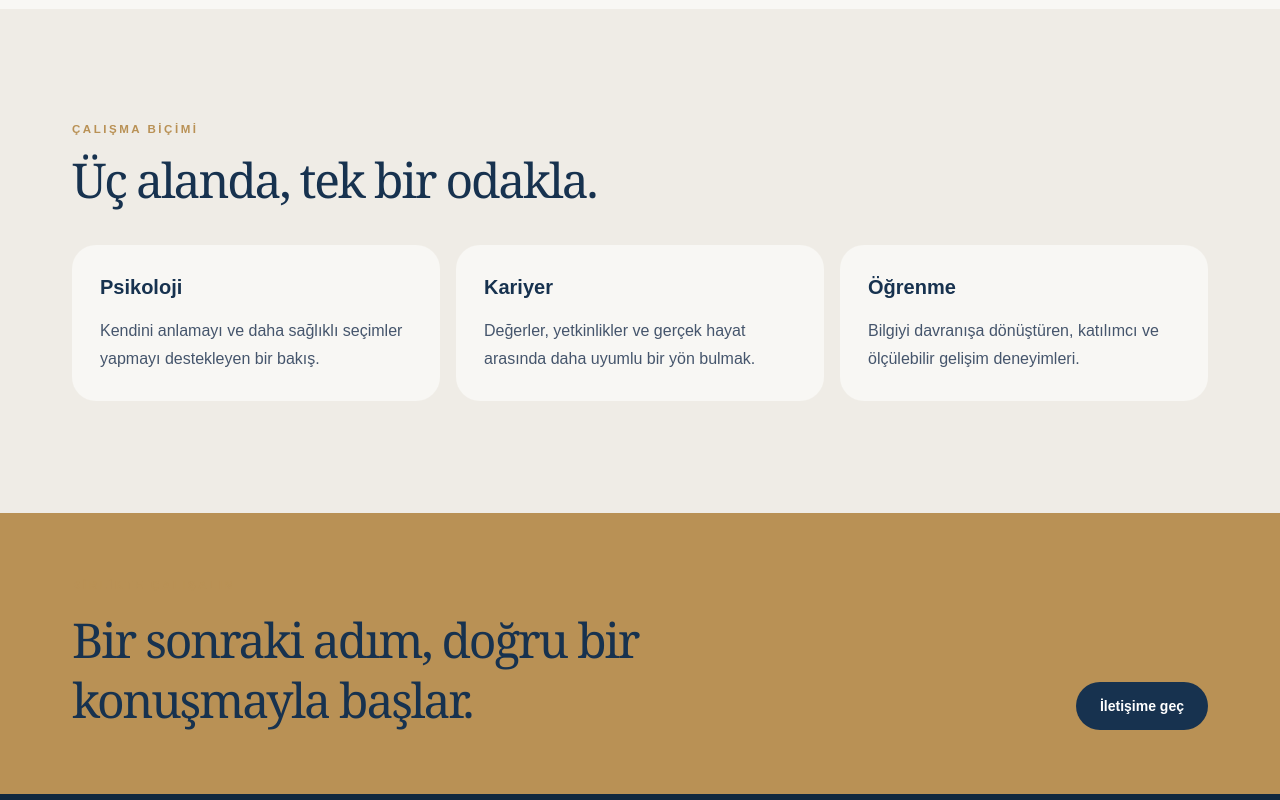
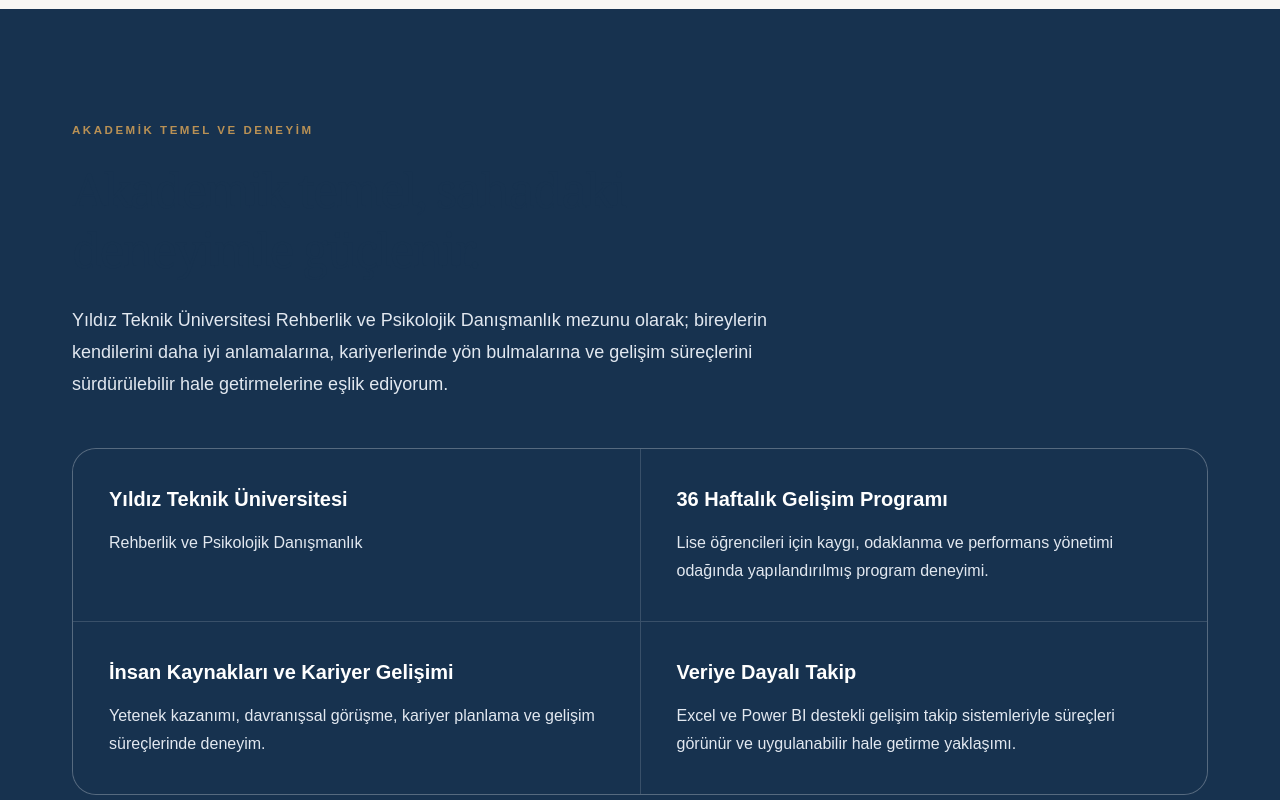
Before and after one commit to sezginildes/sezginildes.com, a Next.js app: page /hakkimda in a window 1280 px wide. Shown: the part 800-1600 px from the top of the page. Built offline with nearby package versions, Linux system fonts and the light colour scheme.

Commit message:
Add academic experience highlights

```diff
--- a/app/hakkimda/page.tsx
+++ b/app/hakkimda/page.tsx
@@ -6,8 +6,16 @@ import ContactCta from "@/components/ContactCta";
 
 export const metadata: Metadata = { title: "Hakkımda", description: "Sezgin İldeş'in psikoloji, kariyer gelişimi ve eğitim alanındaki yaklaşımı." };
 
+const experienceHighlights = [
+  ["Yıldız Teknik Üniversitesi", "Rehberlik ve Psikolojik Danışmanlık"],
+  ["36 Haftalık Gelişim Programı", "Lise öğrencileri için kaygı, odaklanma ve performans yönetimi odağında yapılandırılmış program deneyimi."],
+  ["İnsan Kaynakları ve Kariyer Gelişimi", "Yetenek kazanımı, davranışsal görüşme, kariyer planlama ve gelişim süreçlerinde deneyim."],
+  ["Veriye Dayalı Takip", "Excel ve Power BI destekli gelişim takip sistemleriyle süreçleri görünür ve uygulanabilir hale getirme yaklaşımı."],
+];
+
 export default function AboutPage() { return <PageShell>
   <section className="shell grid gap-12 py-20 sm:py-28 lg:grid-cols-[.85fr_1.15fr] lg:items-center"><div className="relative mx-auto aspect-[4/5] w-full max-w-sm overflow-hidden rounded-[2rem]"><Image src="/sezgin6.jpg" alt="Sezgin İldeş" fill priority sizes="(max-width: 1024px) 90vw, 30vw" className="object-cover" /></div><div><SectionHeading eyebrow="HAKKIMDA" title="İnsan gelişimini daha anlaşılır ve uygulanabilir kılmak." /><div className="mt-8 space-y-5 text-lg leading-8 text-slate-600"><p>İnsan davranışlarını anlamaya duyduğum merak beni psikolojik danışmanlığa taşıdı. Zamanla bu merak; kariyer gelişimi, öğrenme tasarımı ve kurumların insan odaklı dönüşümüyle birleşti.</p><p>Bugün bireylerin yönlerini bulmalarına; kurumların ise gelişimi daha görünür, anlamlı ve sürdürülebilir hale getirmelerine eşlik ediyorum.</p><p>Çalışmalarımda bilimsel bilgiyi jargonun arkasına saklamak yerine, günlük hayatın ve iş hayatının içinde karşılığı olan araçlara dönüştürmeye özen gösteriyorum.</p></div></div></section>
+  <section className="border-y border-[#17324f]/10 bg-[#17324f] text-white"><div className="shell py-20 sm:py-28"><p className="eyebrow text-[#d9c49f]">AKADEMİK TEMEL VE DENEYİM</p><div className="mt-5 max-w-3xl"><h2 className="display text-4xl leading-tight sm:text-5xl">Akademik temel, sahadaki deneyimle güçlenir.</h2><p className="mt-6 text-lg leading-8 text-slate-200">Yıldız Teknik Üniversitesi Rehberlik ve Psikolojik Danışmanlık mezunu olarak; bireylerin kendilerini daha iyi anlamalarına, kariyerlerinde yön bulmalarına ve gelişim süreçlerini sürdürülebilir hale getirmelerine eşlik ediyorum.</p></div><div className="mt-12 grid gap-px overflow-hidden rounded-3xl border border-white/15 bg-white/15 md:grid-cols-2">{experienceHighlights.map(([title, text]) => <article key={title} className="bg-[#17324f] p-7 sm:p-9"><h3 className="text-xl font-semibold text-white">{title}</h3><p className="mt-4 max-w-xl leading-7 text-slate-200">{text}</p></article>)}</div><p className="mt-10 max-w-3xl text-lg leading-8 text-slate-200">Psikolojik danışmanlığı; kariyer gelişimi, öğrenme bilimi ve insan odaklı sistem tasarımıyla birlikte ele alıyorum.</p></div></section>
   <section className="bg-[#efece6]"><div className="shell py-20 sm:py-28"><SectionHeading eyebrow="ÇALIŞMA BİÇİMİ" title="Üç alanda, tek bir odakla." /><div className="mt-10 grid gap-4 md:grid-cols-3">{[["Psikoloji", "Kendini anlamayı ve daha sağlıklı seçimler yapmayı destekleyen bir bakış."],["Kariyer", "Değerler, yetkinlikler ve gerçek hayat arasında daha uyumlu bir yön bulmak."],["Öğrenme", "Bilgiyi davranışa dönüştüren, katılımcı ve ölçülebilir gelişim deneyimleri."]].map(([title,text]) => <div className="rounded-3xl bg-[#f8f7f4] p-7" key={title}><h2 className="text-xl font-semibold text-[#17324f]">{title}</h2><p className="mt-4 leading-7 text-slate-600">{text}</p></div>)}</div></div></section>
   <ContactCta />
 </PageShell>; }
```
